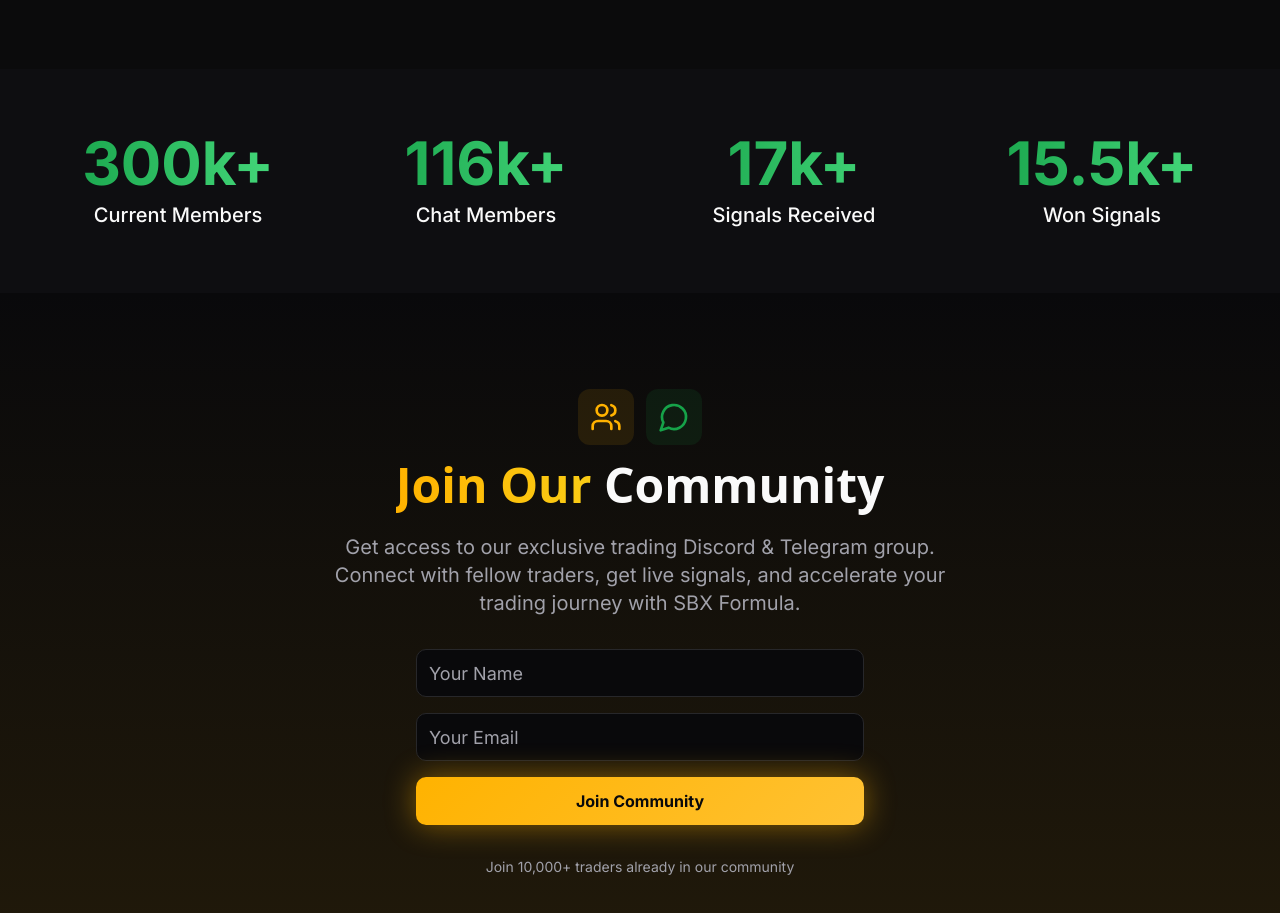
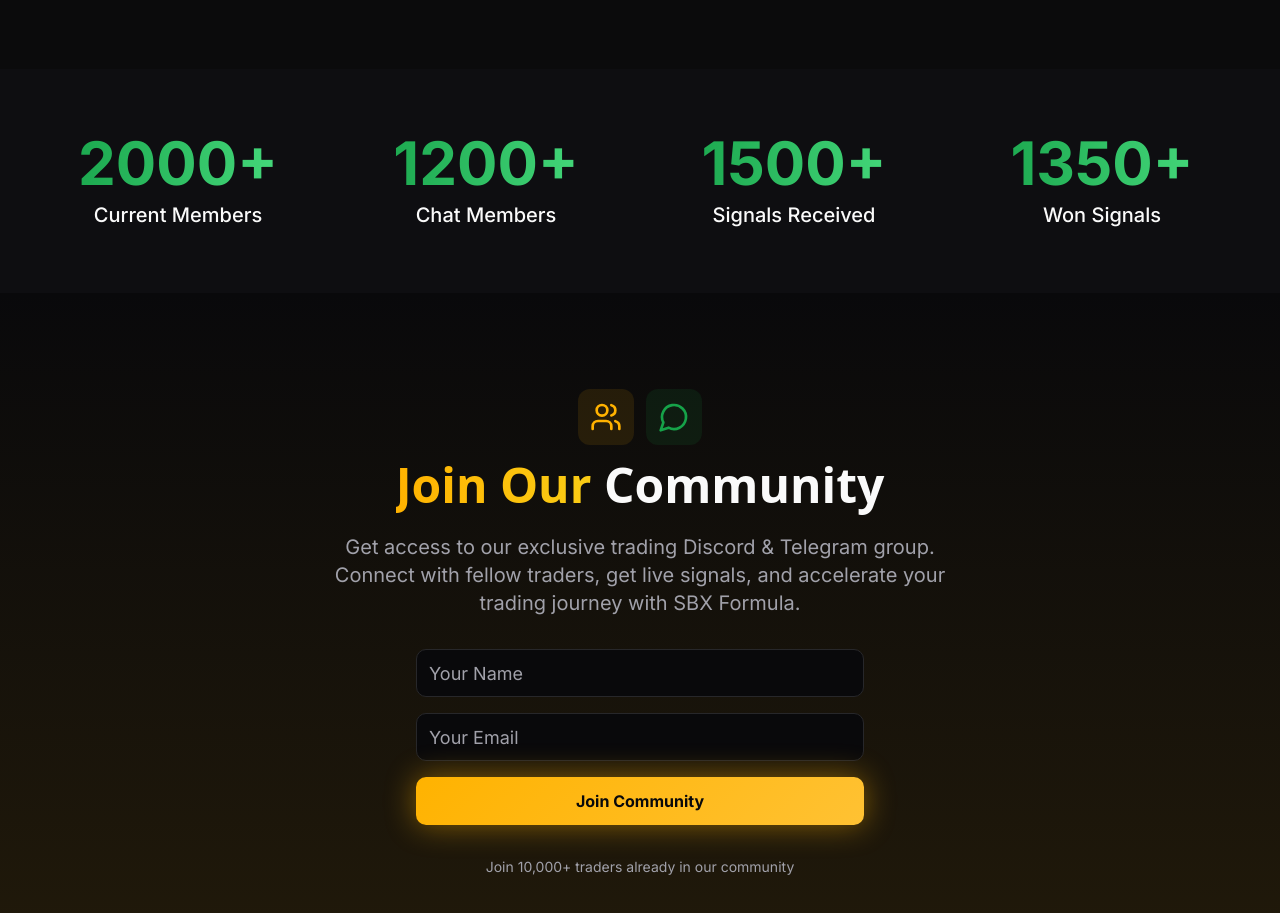
Before and after one commit to willerdev/sbx-formula-vibe, a React (Vite) app: page / in a window 1280 px wide. Shown: the part 3180-4093 px from the top of the page. Built offline with nearby package versions, Linux system fonts and the light colour scheme.

Commit message:
Update stats section
Updated the stats section with new data:
- Current Members: 2000+
- Chat Members: 1200+
- Signals Received: 1500+
- Won Signals: 1350+

```diff
--- a/src/components/StatsSection.tsx
+++ b/src/components/StatsSection.tsx
@@ -1,19 +1,19 @@
 export const StatsSection = () => {
   const stats = [
     {
-      number: "300k+",
+      number: "2000+",
       label: "Current Members"
     },
     {
-      number: "116k+",
+      number: "1200+",
       label: "Chat Members"
     },
     {
-      number: "17k+",
+      number: "1500+",
       label: "Signals Received"
     },
     {
-      number: "15.5k+",
+      number: "1350+",
       label: "Won Signals"
     }
   ];
```
